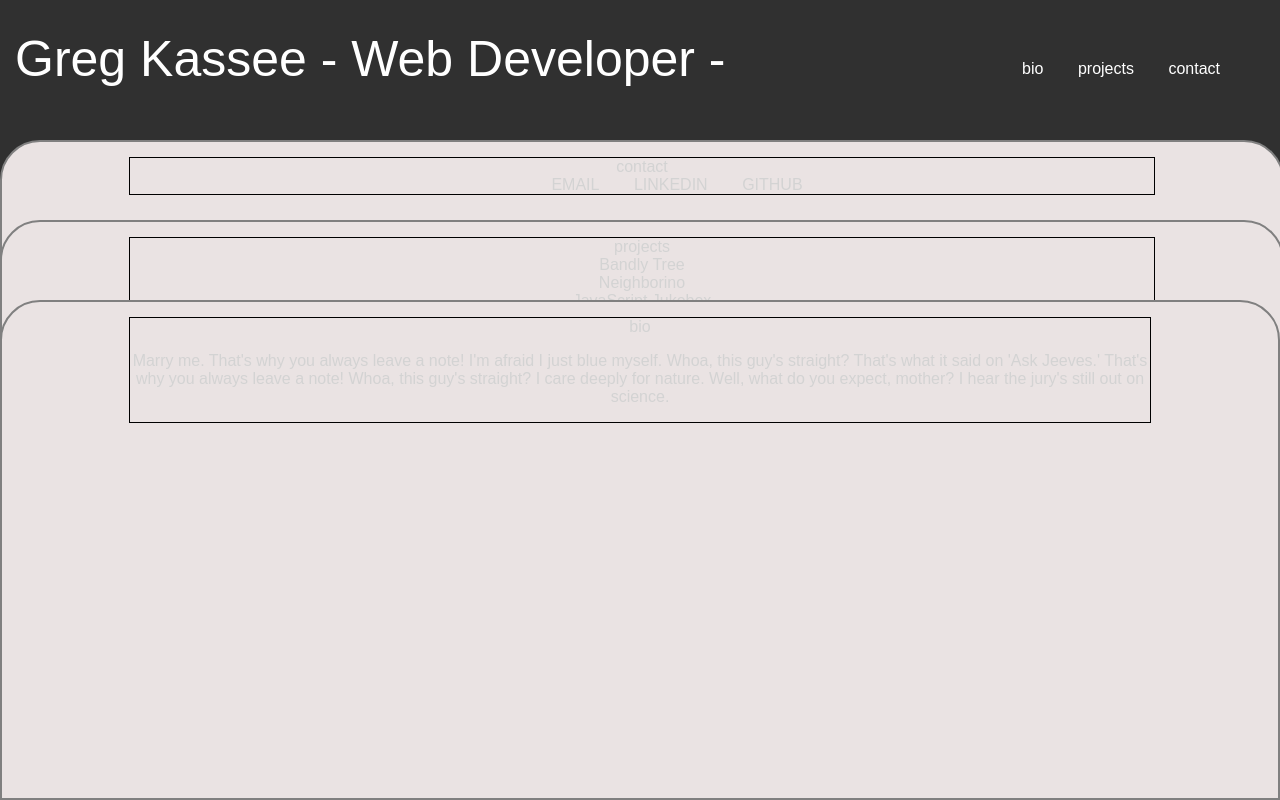
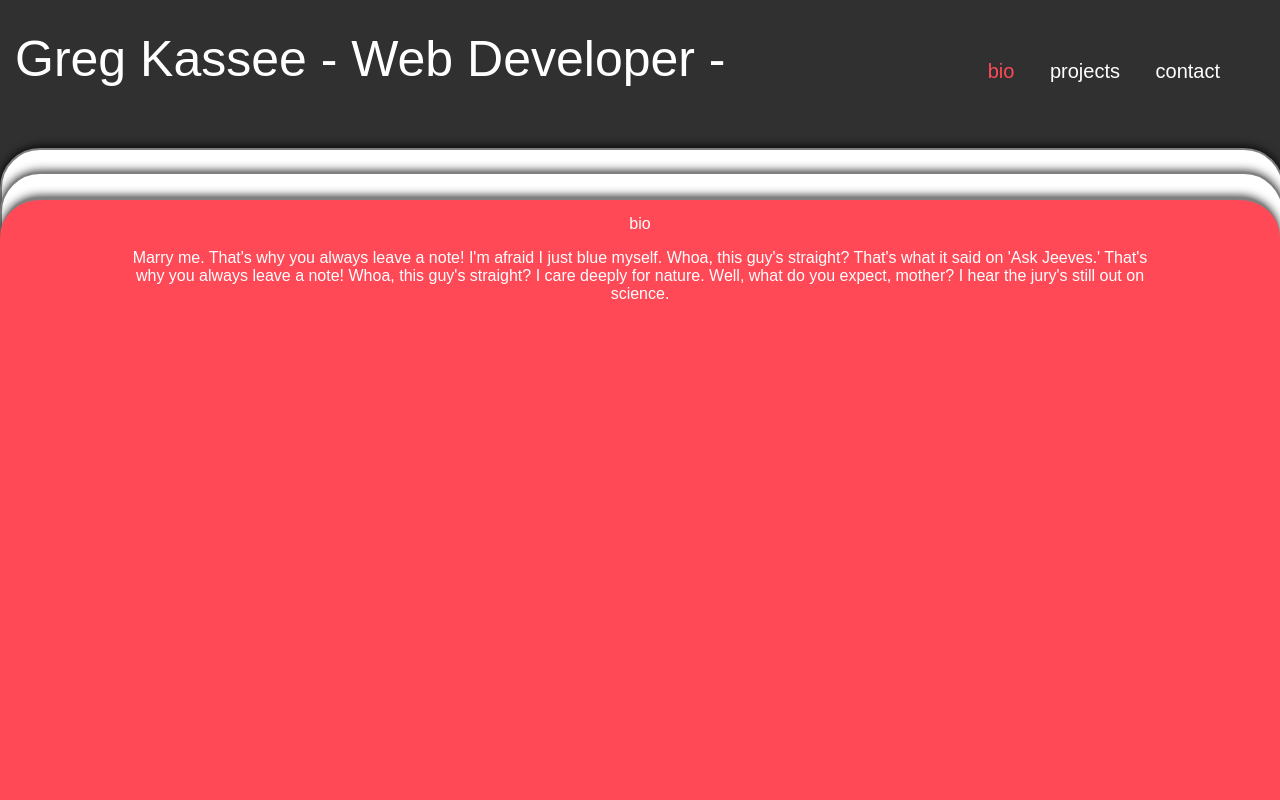
Before and after one commit to gkassee/Portfolio, a PHP site: page / in a window 1280 px wide. Run offline with PHP 8.4, Linux system fonts and the light colour scheme; some libraries are stand-ins or nearby versions.

Commit message:
Adding better color options and smoother animations to to the content divs

```diff
--- a/index.html
+++ b/index.html
@@ -31,6 +31,16 @@
 		</div>
 
 
+		<div id="projects-wrapper">
+			<div class="sub-wrapper">
+				<span id="projects">projects</span>
+					<div>Bandly Tree</div>
+					<div>Neighborino</div>
+					<div>JavaScript Jukebox</div>
+			</div>
+		</div>
+
+
 		<div id="bio-wrapper">
 			<div class="sub-wrapper">
 				<span>bio</span>
@@ -42,16 +52,6 @@
 			</div>
 		</div>
 
-
-		<div id="projects-wrapper">
-			<div class="sub-wrapper">
-				<span id="projects">projects</span>
-					<div>Bandly Tree</div>
-					<div>Neighborino</div>
-					<div>JavaScript Jukebox</div>
-			</div>
-		</div>
-
 </div>
 </body>
 </html>
--- a/js/portfolio.js
+++ b/js/portfolio.js
@@ -18,28 +18,48 @@ $(document).ready(function() {
 
 
 	$('#contact-button').click(function() {
-		$('#contact-wrapper').animate({'height': '82%', 'background-color': '#EAE3E3', 'background-color': '#E83A54'}, 1000);
-		$('#bio-body').animate({'color': '#B2A9A9'}, 2000);
-		$('#projects-wrapper').animate({'height': '20%', 'background-color': '#EAE3E3'}, 800);
-		$('#bio-wrapper').animate({'height': '10%', 'background-color': '#EAE3E3'}, 400);
+		$('#contact-wrapper').animate({'background-color': '#0DC478'}, 1000);
+		$('#contact-button').animate({'color': '#0DC478'}, 500);
+
+
+		$('#projects-wrapper').animate({'height': '10%', 'background-color': 'white'}, 700);
+		$('#projects-button').animate({'color': 'white'}, 500);
+
+
+		$('#bio-wrapper').animate({'height': '5%', 'background-color': 'white'}, 600);
+		$('#bio-button').animate({'color': 'white'}, 500);
 	})
 
 
 
 	$('#projects-button').click(function() {
-		$('#projects-wrapper').animate({'height': '72%', 'background-color': '#00F4BB', 'color': 'white'}, 560);
-		$('#bio-wrapper').animate({'height': '10%', 'background-color': '#EAE3E3'}, 400);
-		$('#bio-body').animate({'color': 'grey'}, 2000);
-		$('#contact-wrapper').animate({'background-color': '#EAE3E3'}, 1000);
+		$('#projects-wrapper').animate({'height': '78%', 'background-color': '#0095F9', 'color': 'white'}, 560);
+		$('#projects-button').animate({'color': '#0095F9'}, 500);
+
+
+		$('#contact-wrapper').animate({'background-color': 'white'}, 700);
+		$('#contact-button').animate({'color': 'white'}, 500);
+
+
+		$('#bio-wrapper').animate({'height': '5%', 'background-color': 'white'}, 600);
+		$('#bio-button').animate({'color': 'white'}, 500);
+
 	})
 
 
 
 	$('#bio-button').click(function() {
-		$('#projects-wrapper').animate({'height': '72%', 'background-color': '#EAE3E3'}, 400);
-		$('#bio-wrapper').animate({'height': '62%', 'background-color': 'blue'}, 2000);
-		$('#bio-body').animate({'color': 'white'}, 2000);
-		$('#contact-wrapper').animate({'background-color': '#EAE3E3'}, 1000);
+		$('#bio-wrapper').animate({'height': '75%', 'background-color': '#FF4956'}, 680);
+		$('#bio-button').animate({'color': '#FF4956'}, 700);
+
+
+		$('#contact-wrapper').animate({'background-color': 'white'}, 700);
+		$('#contact-button').animate({'color': 'white'}, 500);
+
+
+		$('#projects-wrapper').animate({'height': '78%', 'background-color': 'white'}, 600);
+		$('#projects-button').animate({'color': 'white'}, 500);
+
 	})
 
 
--- a/styles/portfolio.css
+++ b/styles/portfolio.css
@@ -20,10 +20,10 @@ header {
 	font-size: 50px;
 	/*background-color: linear-gradient(#E83A54, #E83550);*/
 	padding: 30px 15px 30px 15px;
-	/*text-shadow: 5px 5px 8px black;*/
 }
 
 #links {
+	font-size: 20px;
 	float: right;
 	padding: 60px;
 }
@@ -37,55 +37,54 @@ li {
 	padding-left: 30px;
 }
 
-#bio-wrapper {
-	/*display: none;*/
-	color: lightgrey;
+#contact-wrapper {
 	/*display: none;*/
 	position: absolute;
-	z-index: 3;
-	background-color: #EAE3E3;
-	/*background-color: #E83A54;*/
-	/*background-color-image: url(./images/black_denim.png);*/
-	height: 62%;
+	z-index: 1;
+	background-color: white;
+	height: 81%;
+	width: 100%;
 	bottom: 0;
 	border: 2px solid grey;
-	/*box-shadow: 0px -4px 13px #303030;*/
+	box-shadow: 0px -1px 10px black;
 	border-radius: 40px 40px 0px 0px;
 }
 
 #projects-wrapper {
 	/*display: none;*/
-	color: lightgrey;
 	position: absolute;
 	z-index: 2;
-	background-color: #EAE3E3;
-	/*background-color: #00F4BB;*/
-	height: 72%;
+	background-color: white;
+	height: 78%;
 	width: 100%;
 	bottom: 0;
 	border: 2px solid grey;
-	/*box-shadow: 0px -4px 13px #303030;*/
+	box-shadow: 0px -1px 10px #303030;
 	border-radius: 40px 40px 0px 0px;
 }
 
-#contact-wrapper {
+#bio-wrapper {
 	/*display: none;*/
-	color: lightgrey;
 	position: absolute;
-	z-index: 1;
-	background-color: #EAE3E3;
-	height: 82%;
-	width: 100%;
+	z-index: 3;
+	background-color: #FF4956;
+	/*background-color: #E83A54;*/
+	/*background-color-image: url(./images/black_denim.png);*/
+	height: 75%;
 	bottom: 0;
-	border: 2px solid grey;
-	/*box-shadow: 0px -4px 13px black;*/
+	border-top: 3px solid grey;
+	box-shadow: 0px -1px 10px #303030;
 	border-radius: 40px 40px 0px 0px;
+}
+
+#bio-button {
+	color: #FF4956;
 }
 
 .sub-wrapper {
 	width: 80%;
 	margin: 0 auto;
-	border: 1px solid black;
+	/*border: 1px solid black;*/
 	margin-top: 15px;
 	text-align: center;
 }
```
